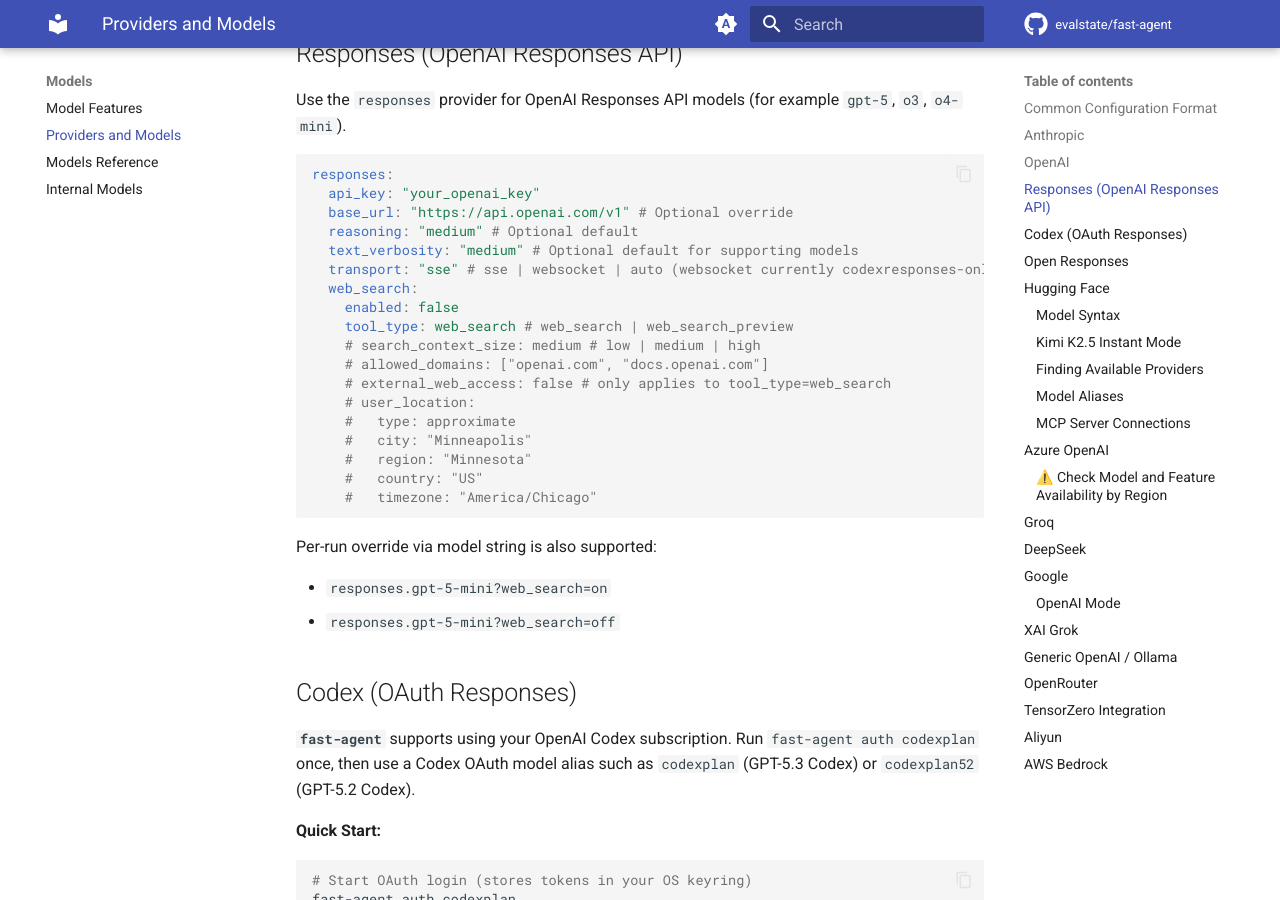
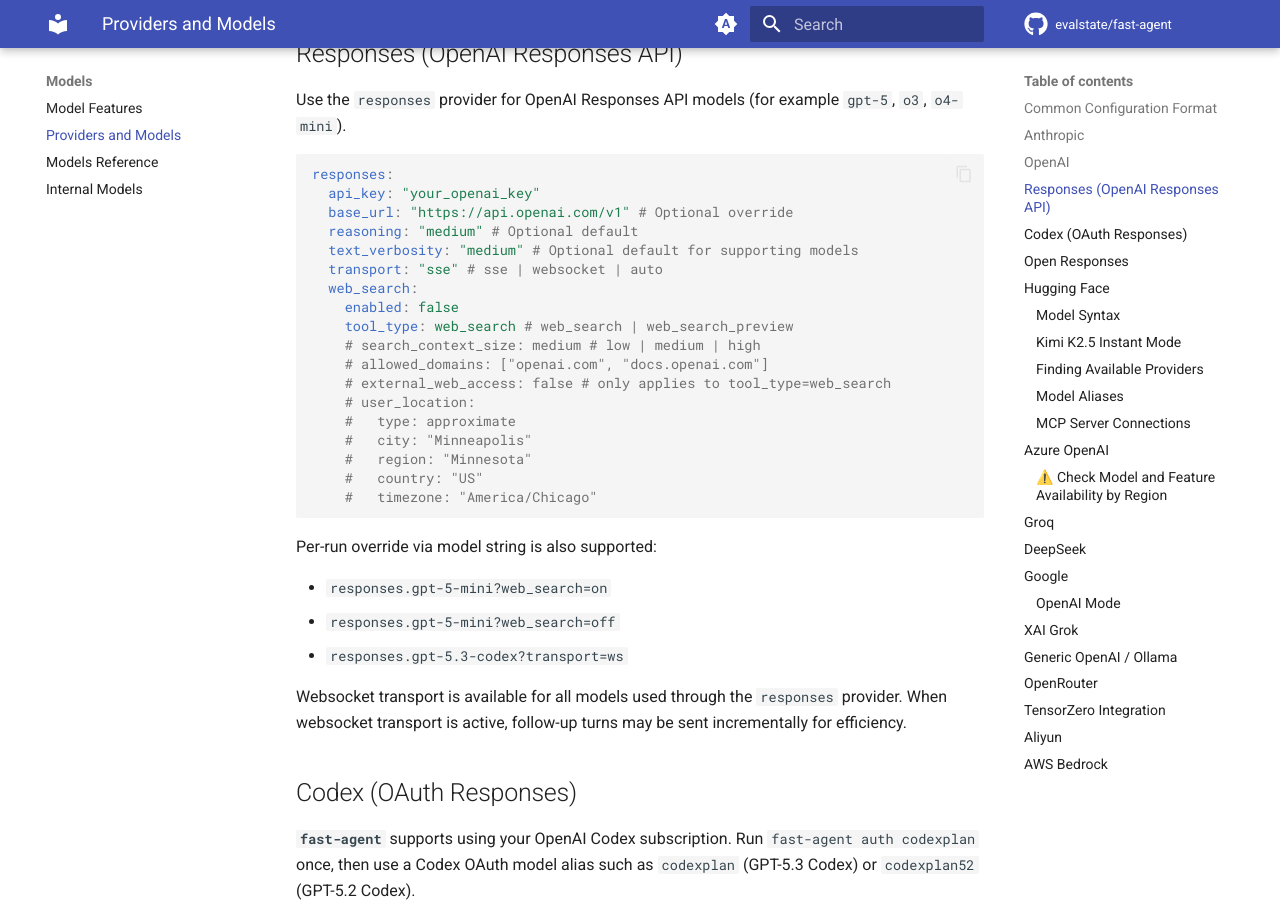
Before and after one commit to evalstate/fast-agent-docs, an MkDocs documentation site: the page built from docs/models/llm_providers.md, in a window 1280 px wide and 900 px high, scrolled down 5777 px. Built offline with MkDocs 1.6.1 and Material for MkDocs 9.7.7, drawn with Linux system fonts in a browser that asks for light colours; comment, search, counter and statistics services are not loaded.

Commit message:
docs: clarify websocket transport note

```diff
--- a/docs/models/llm_providers.md
+++ b/docs/models/llm_providers.md
@@ -192,7 +192,7 @@
   base_url: "https://api.openai.com/v1" # Optional override
   reasoning: "medium" # Optional default
   text_verbosity: "medium" # Optional default for supporting models
-  transport: "sse" # sse | websocket | auto (websocket currently codexresponses-only)
+  transport: "sse" # sse | websocket | auto
   web_search:
     enabled: false
     tool_type: web_search # web_search | web_search_preview
@@ -211,6 +211,10 @@
 
 - `responses.gpt-5-mini?web_search=on`
 - `responses.gpt-5-mini?web_search=off`
+- `responses.gpt-5.3-codex?transport=ws`
+
+Websocket transport is available for all models used through the `responses` provider. When
+websocket transport is active, follow-up turns may be sent incrementally for efficiency.
 
 
 ## Codex (OAuth Responses)
```
Also changed, not shown: docs/ref/config_file.md (+4 -0 lines).
